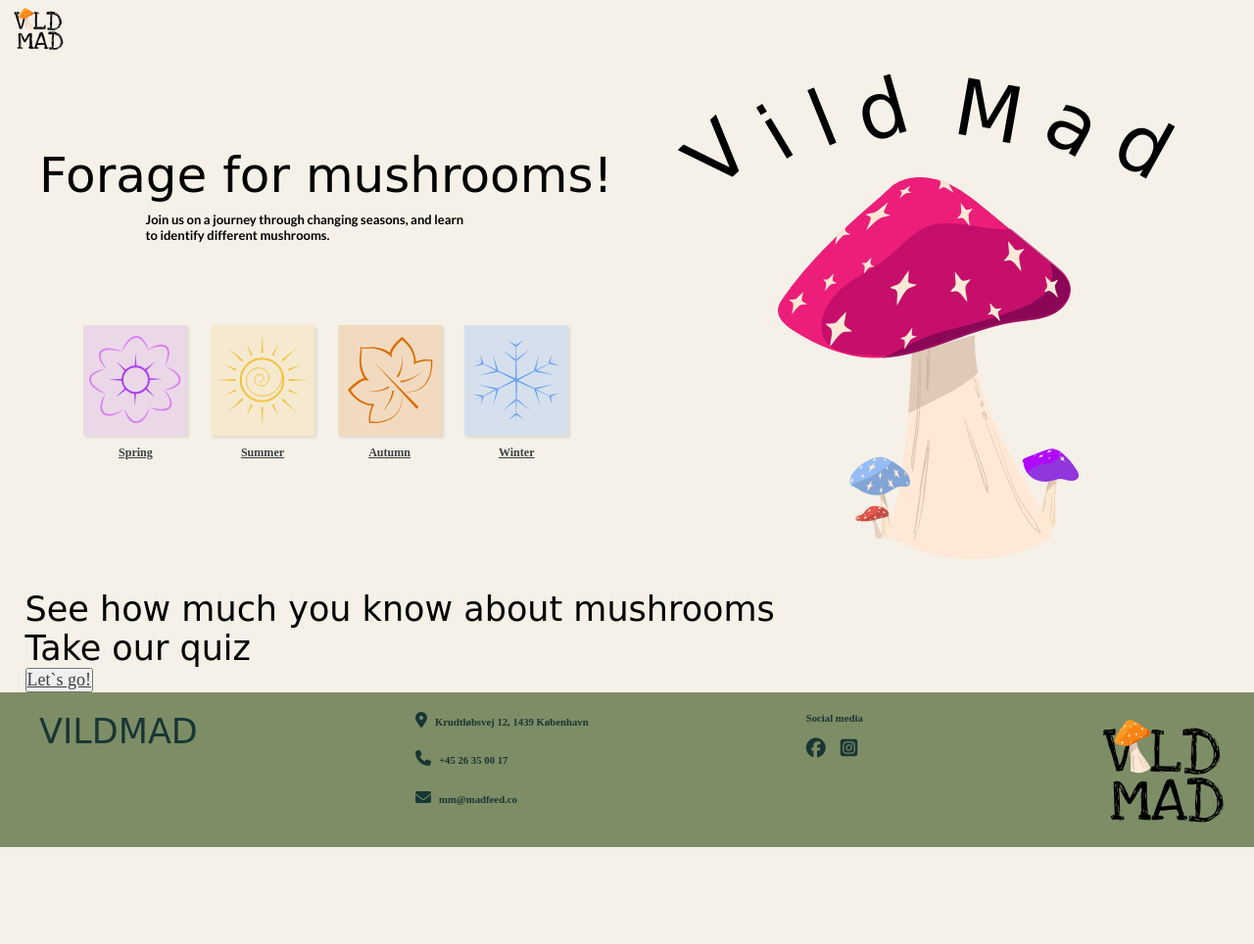
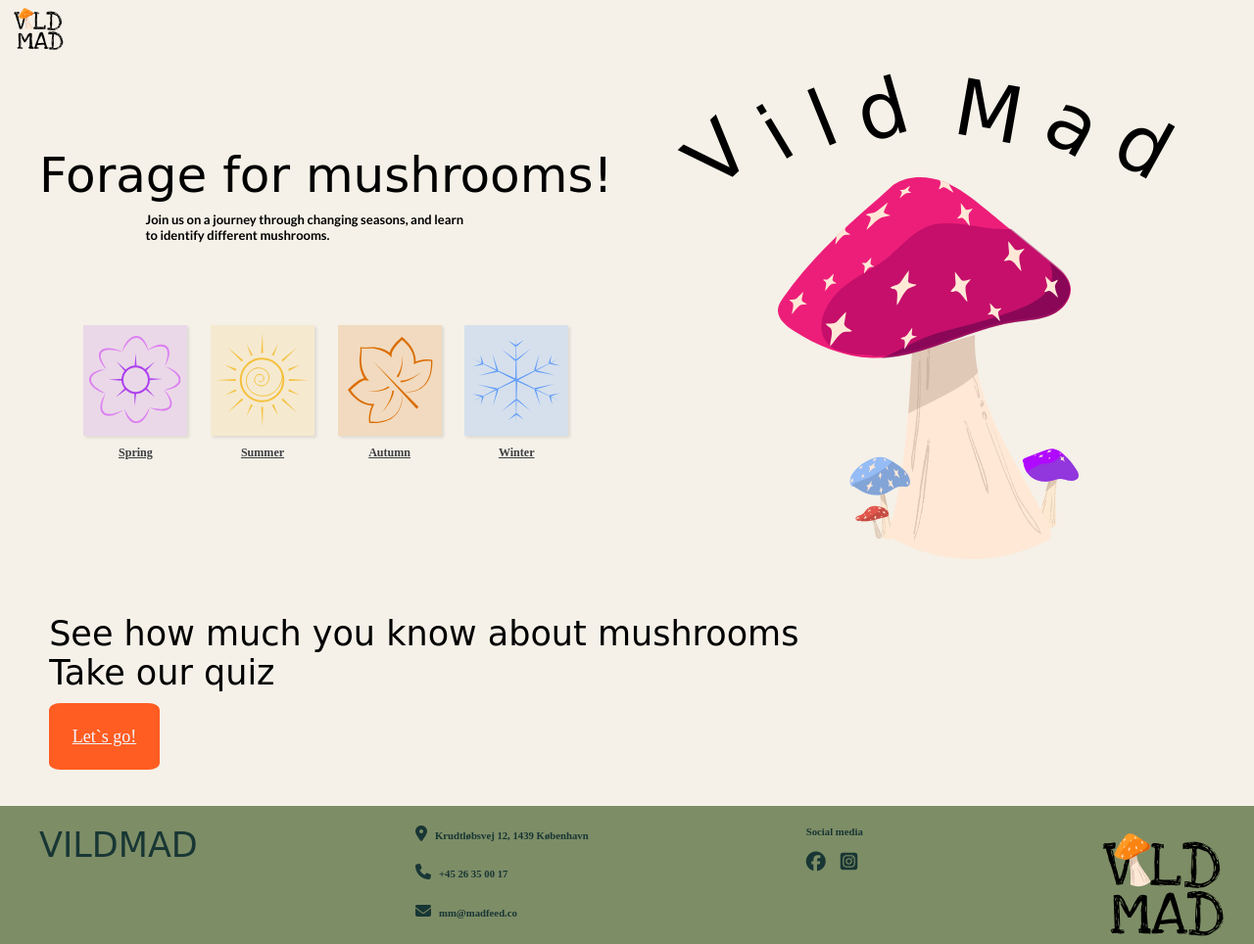
Before and after one commit to trla0001/vildmad, a plain HTML site: page index.html in a window 1280 px wide. Shown: the whole page at 98% size. Before the commit the page ends 865 px from the top, so only its background shows below. Drawn offline with Linux system fonts and the light colour scheme; no server answers; a web font is replaced by a local one.

Commit message:
link til quiz på index siden

```diff
--- a/css/index.css
+++ b/css/index.css
@@ -128,3 +128,16 @@ span {
     display: none;
   }
 }
+section {
+  padding: 2%;
+}
+.quiz_button a {
+  padding: 2%;
+  background-color: rgb(255, 93, 34);
+  border-radius: 10%;
+  color: aliceblue;
+}
+.quiz_button {
+  padding: auto;
+  margin: 3% 0%;
+}
--- a/index.html
+++ b/index.html
@@ -112,7 +112,9 @@
         <section>
             <h2>See how much you know about mushrooms</h2>
             <h2>Take our quiz</h2>
-            <button><a href="quiz.html">Let`s go!</a></button>
+            <div class="quiz_button">
+                <a href="quiz.html">Let`s go!</a>
+            </div>
         </section>
     </main>
     <footer>
```
